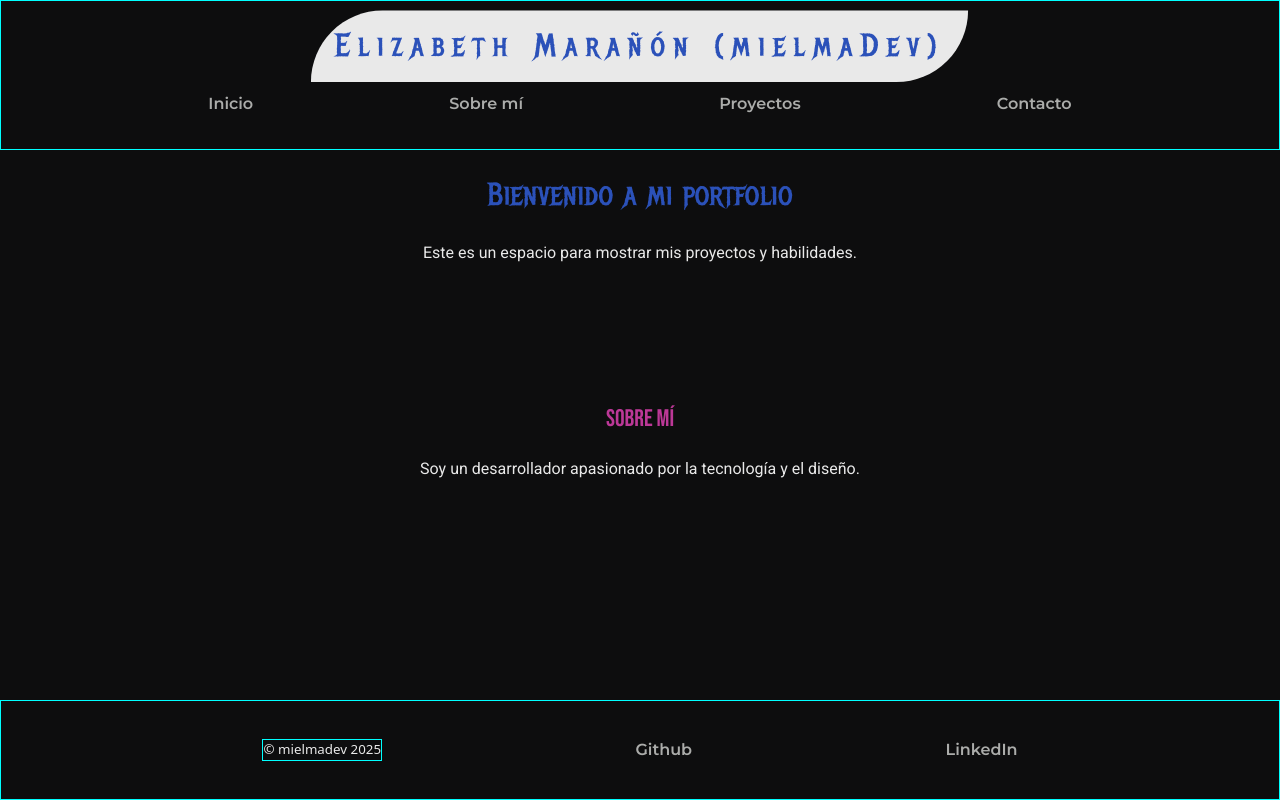
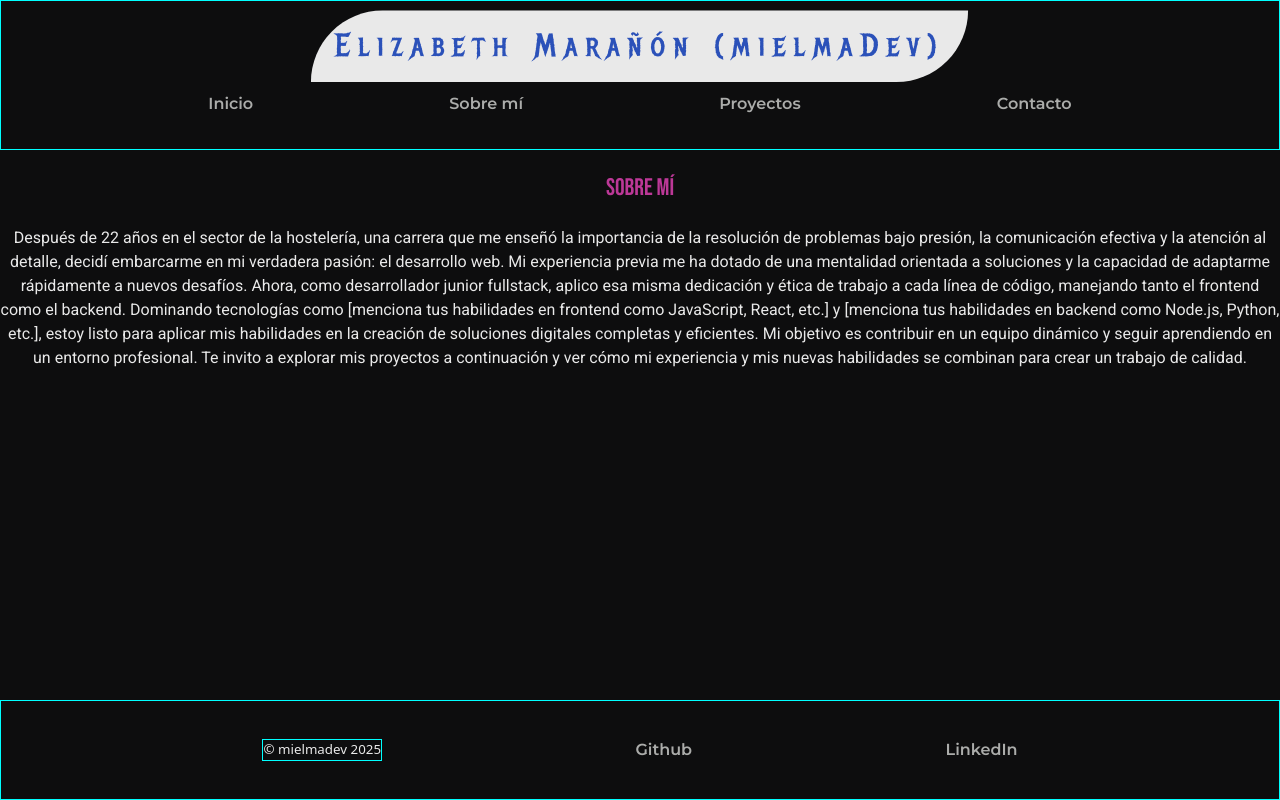
Before and after one commit to mielmadev/portfolio, a React (Vite) app: page /sobre-mi in a window 1280 px wide. Built offline with nearby package versions, Linux system fonts and the light colour scheme; a web font is replaced by a local one.

Commit message:
Refactor estructura de componentes en App.jsx; mejora la semántica y el enrutamiento en MenuCabecera y Pie.jsx; actualiza contenido en SobreMi.jsx.

```diff
--- a/src/App.jsx
+++ b/src/App.jsx
@@ -10,13 +10,11 @@ function App() {
     <BrowserRouter>
       <Cabecera />
       <main className='contenido'>
-        <h1>Bienvenido a mi portfolio</h1>
-        <p>Este es un espacio para mostrar mis proyectos y habilidades.</p>
+        <Routes>
+          <Route path="/sobre-mi" element={<SobreMi />} />
+        </Routes>
+        <Pie />
       </main>
-      <Routes>
-        <Route path="/sobre-mi" element={<SobreMi />} />
-      </Routes>
-      <Pie />
     </BrowserRouter>
   );
 }
--- a/src/componentes/encabezado/Cabecera.jsx
+++ b/src/componentes/encabezado/Cabecera.jsx
@@ -1,10 +1,9 @@
 import './Cabecera.scss';
-import './MenuCabecera';
 import MenuCabecera from './MenuCabecera';
 
 function Cabecera() {
   return (
-    <header>
+    <header role="banner" className="cabecera">
       <h1 className="titulo-cabecera">
         Elizabeth Marañón (mielmaDev)
       </h1>
--- a/src/componentes/encabezado/MenuCabecera.jsx
+++ b/src/componentes/encabezado/MenuCabecera.jsx
@@ -1,10 +1,11 @@
 import './MenuCabecera.scss';
+import { Link } from 'react-router-dom';
 
 function MenuCabecera() {
   return (
     <nav className="menu-cabecera">
       <a href="#inicio">Inicio</a>
-      <a href="#sobre-mi">Sobre mí</a>
+      <Link to="/sobre-mi">Sobre mí</Link>
       <a href="#proyectos">Proyectos</a>
       <a href="#contacto">Contacto</a>
     </nav>
--- a/src/componentes/paginas/SobreMi.jsx
+++ b/src/componentes/paginas/SobreMi.jsx
@@ -4,7 +4,13 @@ function SobreMi() {
   return (
     <section className='sobre-mi'>
       <h2>Sobre Mí</h2>
-      <p>Soy un desarrollador apasionado por la tecnología y el diseño.</p>
+      <p>Después de 22 años en el sector de la hostelería, una carrera que me enseñó la importancia de la resolución de problemas bajo presión, la comunicación efectiva y la atención al detalle, decidí embarcarme en mi verdadera pasión: el desarrollo web.
+
+        Mi experiencia previa me ha dotado de una mentalidad orientada a soluciones y la capacidad de adaptarme rápidamente a nuevos desafíos. Ahora, como desarrollador junior fullstack, aplico esa misma dedicación y ética de trabajo a cada línea de código, manejando tanto el frontend como el backend.
+
+        Dominando tecnologías como [menciona tus habilidades en frontend como JavaScript, React, etc.] y [menciona tus habilidades en backend como Node.js, Python, etc.], estoy listo para aplicar mis habilidades en la creación de soluciones digitales completas y eficientes. Mi objetivo es contribuir en un equipo dinámico y seguir aprendiendo en un entorno profesional.
+
+        Te invito a explorar mis proyectos a continuación y ver cómo mi experiencia y mis nuevas habilidades se combinan para crear un trabajo de calidad.</p>
     </section>
   );
 }
--- a/src/componentes/pie/Pie.jsx
+++ b/src/componentes/pie/Pie.jsx
@@ -2,11 +2,13 @@ import './Pie.scss';
 
 function Pie() {
   return (
-    <footer>
+    <footer role="contentinfo" className="pie">
 
       <small className="copyright">© mielmadev {new Date().getFullYear()}</small>
-      <a href="#" className="icon">Github</a>
-      <a href="#" className="icon">LinkedIn</a>
+      <a href="https://github.com/mielmadev" target="_blank" rel="noopener noreferrer">
+        Github
+      </a>
+      <a href="https://www.linkedin.com/in/mielmadev" target="_blank" rel="noopener noreferrer">LinkedIn</a>
     </footer>
   );
 }
```
